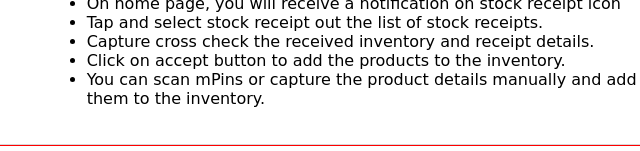
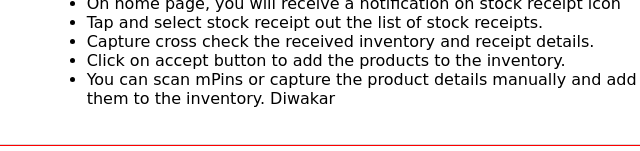
Before and after one commit to diwakarbattu/Welcome, a plain HTML site: page index.html in a window 1280 px wide. Shown: the part 681-832 px from the top of the page, 473-1113 px from the left. Drawn offline with Linux system fonts and the light colour scheme.

Commit message:
new  changes

```diff
--- a/index.html
+++ b/index.html
@@ -74,7 +74,7 @@ padding:30px 0px;}
 <li>Tap and select stock receipt out the list of stock receipts. </li>
 <li>Capture cross check the received inventory and receipt details.</li>
 <li>Click on accept button to add the products to the inventory.  </li>
-<li>You can scan mPins or capture the product details manually and add them to the inventory.
+<li>You can scan mPins or capture the product details manually and add them to the inventory. Diwakar
 </li>
 </ul>
 </div>
```
